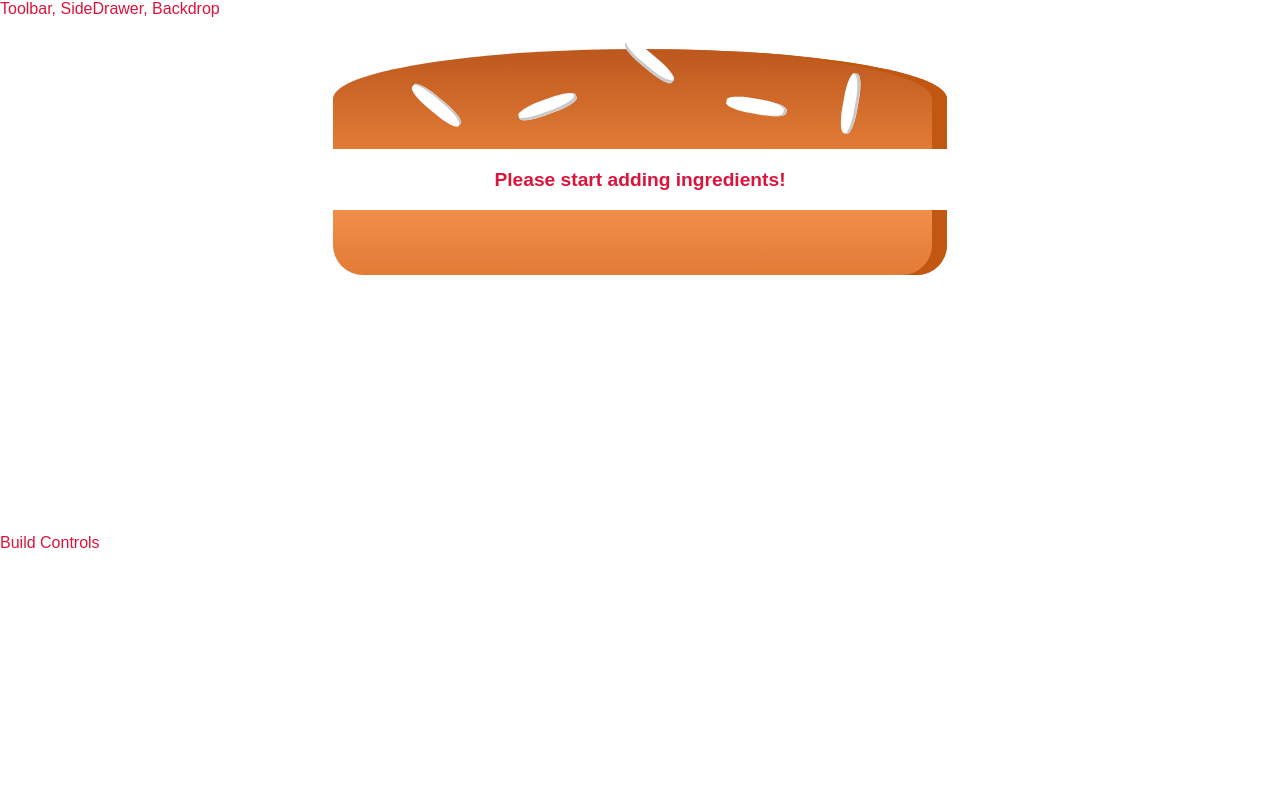
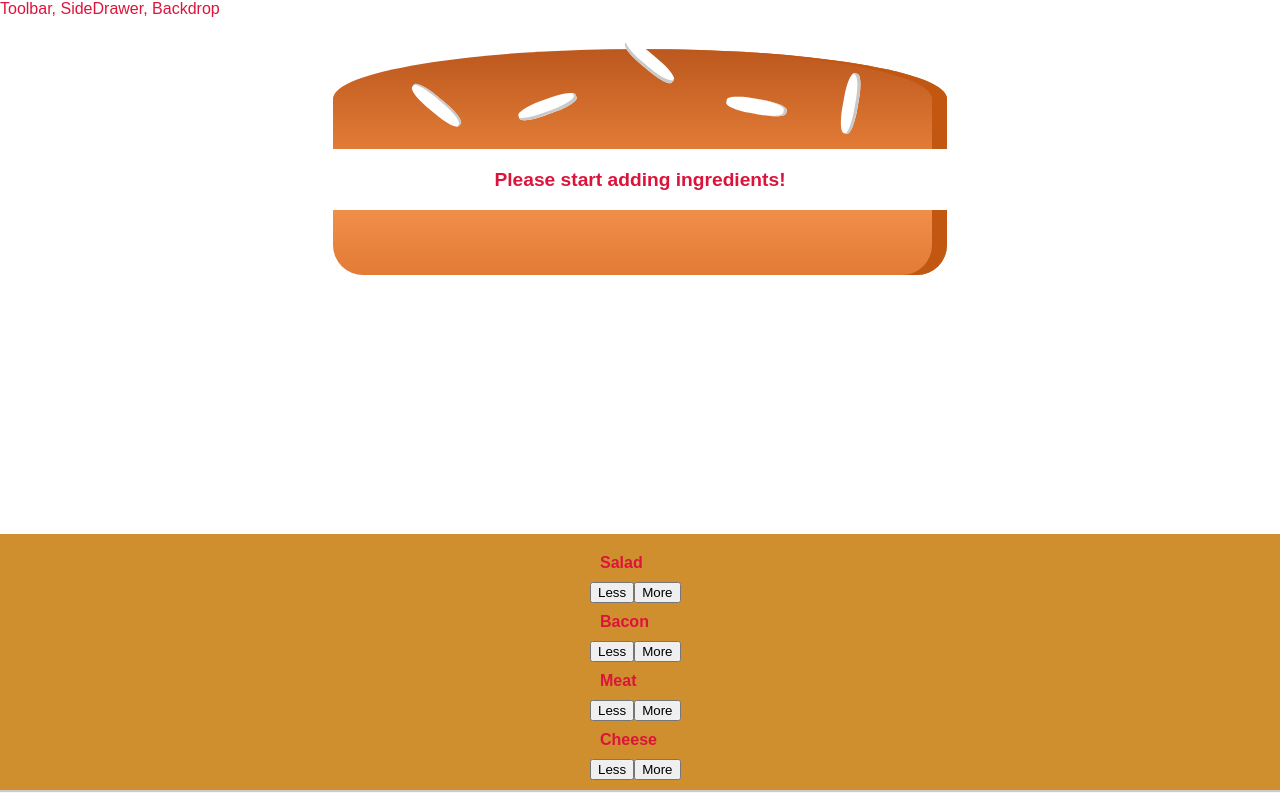
Before and after one commit to dccfmatos/Build-a-Burger, a React (Create React App) app: page / in a window 1280 px wide. Built offline with nearby package versions, Linux system fonts and the light colour scheme.

Commit message:
multiple build controls

```diff
--- a/src/components/Burger/BuildControls/BuildControl/BuildControl.js
+++ b/src/components/Burger/BuildControls/BuildControl/BuildControl.js
@@ -1,8 +1,8 @@
 import React from 'react';
-import style from './BuildControl.css';
+import style from './BuildControl.module.css';
 
 const buildControl = (props) => (
-    <div className= {style.BuildControl}>
+    <div className= {style.buildControl}>
         <div className= {style.Label}>{props.label}</div>
         <button className= {style.Less}>Less</button>
         <button className= {style.More}>More</button>
--- a/src/components/Burger/BuildControls/BuildControls.js
+++ b/src/components/Burger/BuildControls/BuildControls.js
@@ -1,9 +1,20 @@
 import React from 'react';
+import style from './BuildControls.module.css';
+import BuildControl from './BuildControl/BuildControl';
 
-const buildControls = (props) => {
-    <div>
+const controls = [
+    { label: 'Salad', type: 'salad'},
+    { label: 'Bacon', type: 'bacon'},
+    { label: 'Meat', type: 'meat'},
+    { label: 'Cheese', type: 'cheese'},
+];
 
+const buildControls = (props) => (
+    <div className={style.BuildControls}>
+        {controls.map(ctrl => (
+            <BuildControl key={ctrl.label} label={ctrl.label}/>
+        ))}
     </div>
-};
+);
 
 export default buildControls;
--- a/src/containers/BurgerBuilder/BurgerBuilder.js
+++ b/src/containers/BurgerBuilder/BurgerBuilder.js
@@ -1,6 +1,7 @@
 import React, { Component } from 'react';
 import Aux from '../../hoc/Auxiliary';
 import Burger from '../../components/Burger/Burger';
+import BuildControls from '../../components/Burger/BuildControls/BuildControls';
 
 class BurgerBuilder extends Component {
     state = {
@@ -17,7 +18,7 @@
         return (
             <Aux>
                 <Burger ingredients={this.state.ingredients}/>
-                <div>Build Controls</div>
+                <BuildControls/>
             </Aux>
         );
     }
```
Also changed, not shown: src/components/Burger/BuildControls/BuildControls.module.css (renamed from src/components/Burger/BuildControls/BuilControls.module.css).
